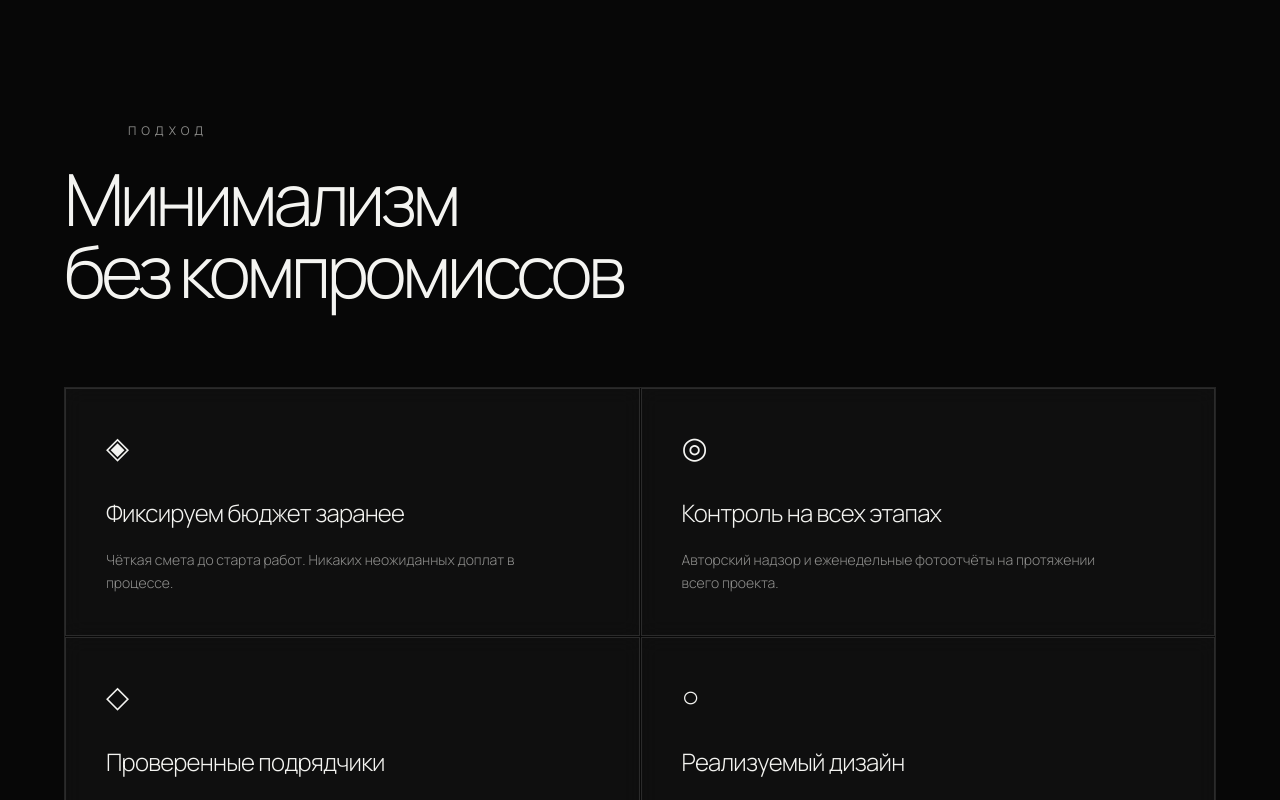
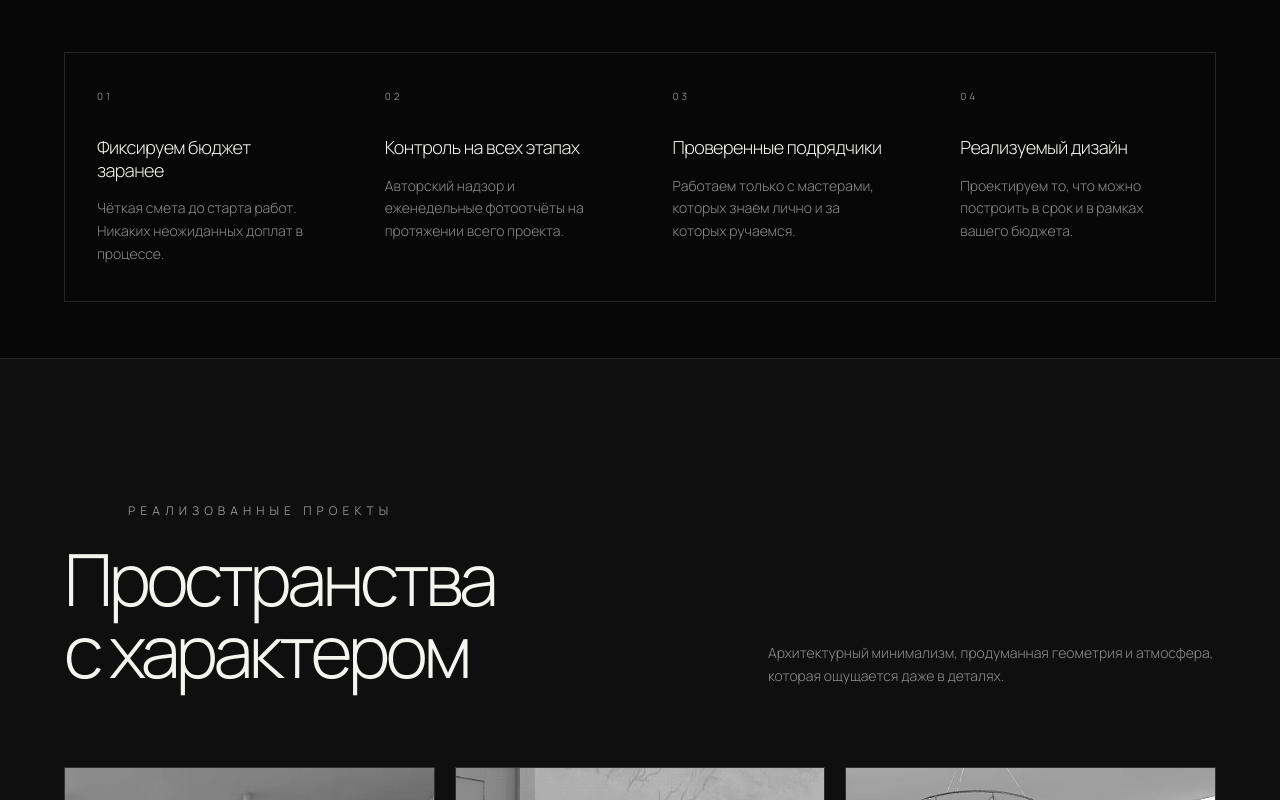
Before and after one commit to artrubinchik/DERZAi, a Next.js app: page / in a window 1280 px wide. Shown: the part 820-1620 px from the top of the page. Built offline with nearby package versions, Linux system fonts and the light colour scheme; no server answers.

Commit message:
Refactor Benefits component layout and styles

```diff
--- a/components/Benefits.tsx
+++ b/components/Benefits.tsx
@@ -2,38 +2,20 @@ import { content } from "@/data/content";
 
 export default function Benefits() {
   return (
-    <section className="section-dark py-24 md:py-32">
+    <section className="section-dark border-y border-[var(--line)] py-10 md:py-14">
       <div className="mx-auto max-w-7xl px-6 md:px-12 lg:px-16">
-        <div className="mb-20">
-          <div className="mb-6 flex items-center gap-4">
-            <div className="h-px w-12 bg-[var(--text-main)]/50" />
-            <span className="text-xs uppercase tracking-[0.42em] text-muted">
-              Подход
-            </span>
-          </div>
+        <div className="grid gap-px border border-[var(--line)] md:grid-cols-4">
+          {content.benefits.map((item, i) => (
+            <div key={i} className="px-6 py-7 md:px-8 md:py-9">
+              <p className="mb-8 text-[10px] uppercase tracking-[0.28em] text-muted">
+                0{i + 1}
+              </p>
 
-          <h2 className="text-5xl font-light leading-[0.95] tracking-[-0.06em] md:text-7xl">
-            Минимализм
-            <br />
-            без компромиссов
-          </h2>
-        </div>
-
-        <div className="grid gap-px border border-[var(--line)] md:grid-cols-2">
-          {content.benefits.map((item, i) => (
-            <div
-              key={i}
-              className="premium-card border-0 p-10"
-            >
-              <div className="mb-8 text-3xl font-light text-[var(--text-main)]/55">
-                {item.icon}
-              </div>
-
-              <h3 className="text-2xl font-light tracking-[-0.03em]">
+              <h3 className="text-lg font-light leading-tight tracking-[-0.03em]">
                 {item.title}
               </h3>
 
-              <p className="mt-5 max-w-md text-sm font-light leading-relaxed text-muted">
+              <p className="mt-4 text-sm font-light leading-relaxed text-muted">
                 {item.desc}
               </p>
             </div>
```
